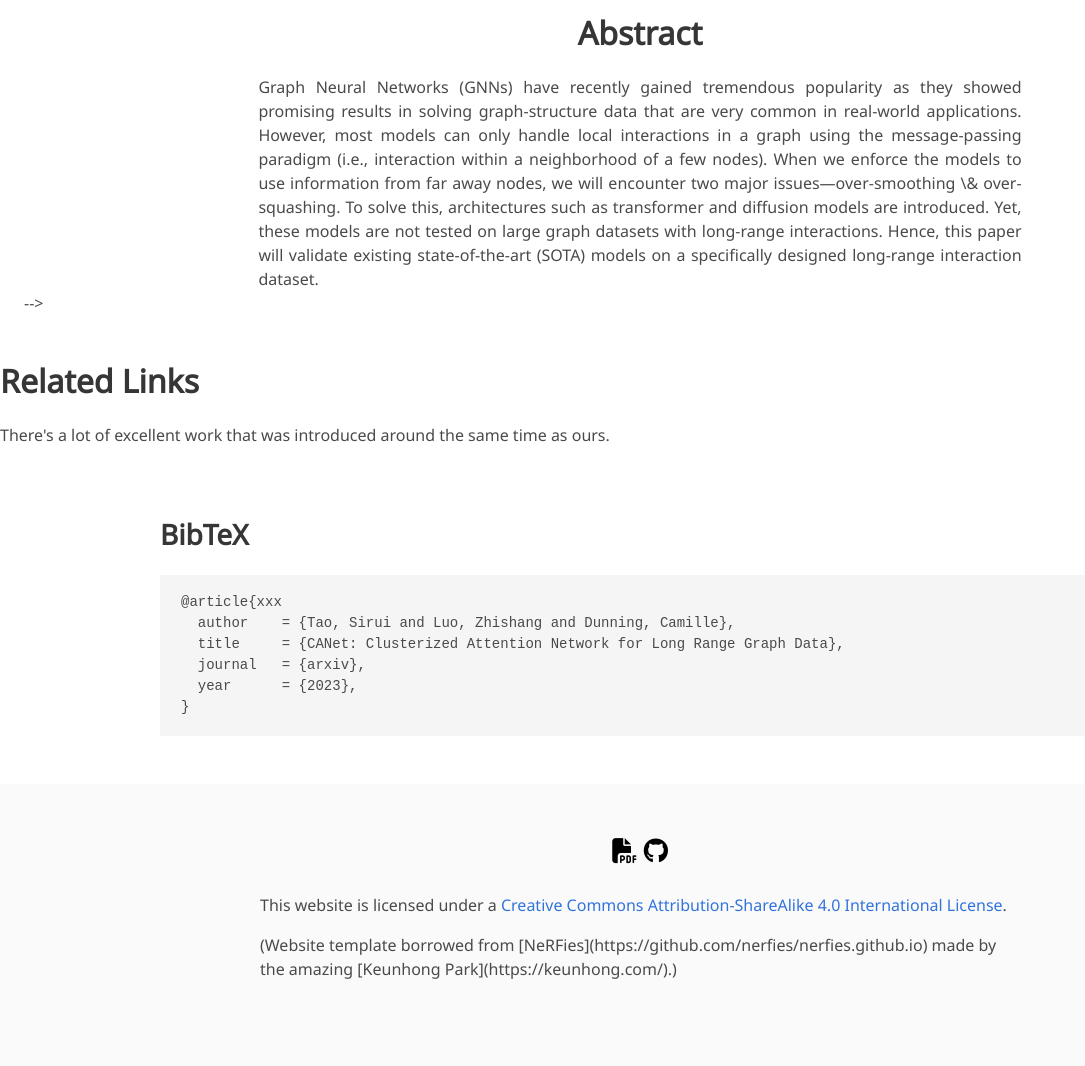
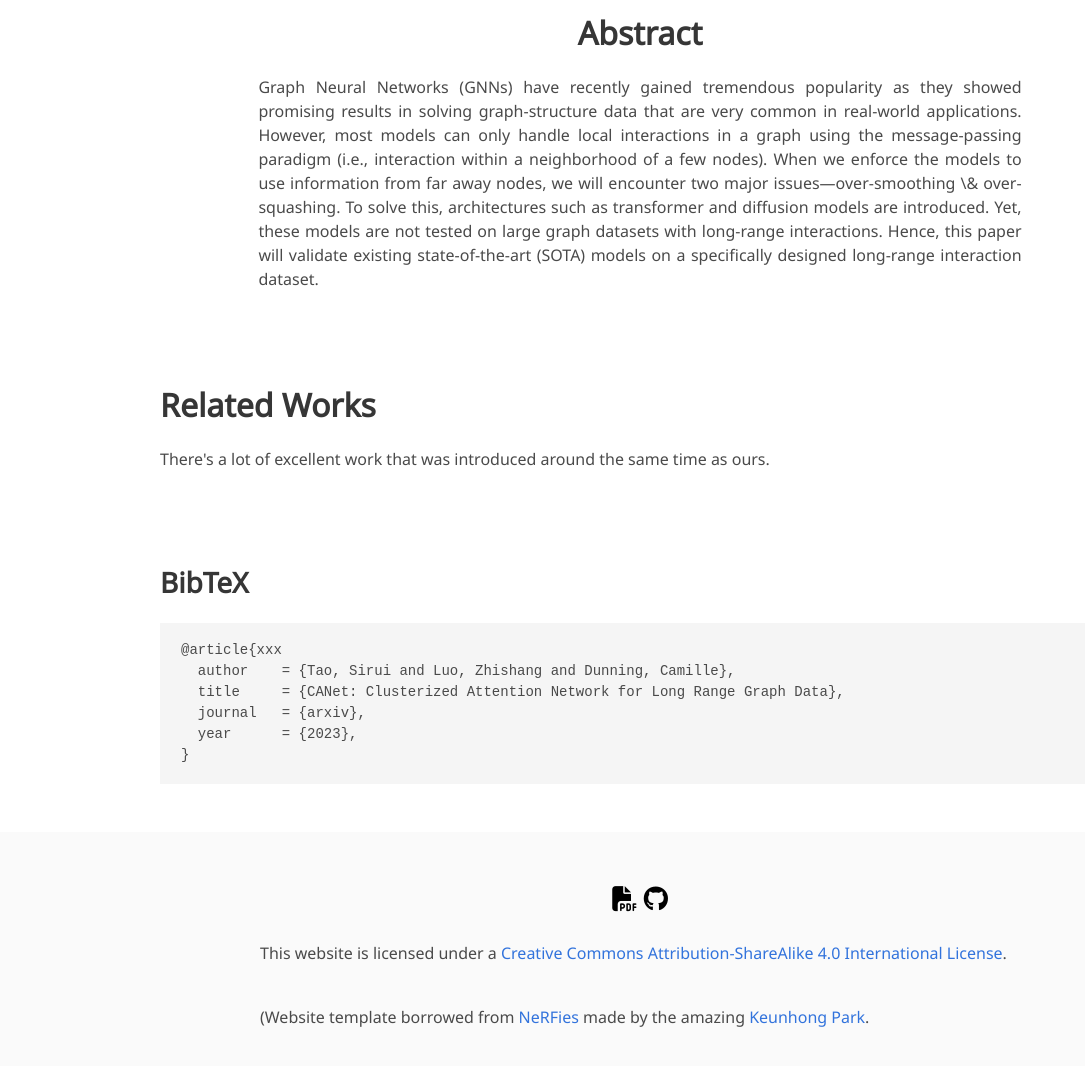
Before and after one commit to GraphHSCN/GraphHSCN.github.io, a plain HTML site: page index.html in a window 1280 px wide. Shown: the part 454-1520 px from the top of the page, without its empty margins (0-1085 px from the left). Drawn offline with nearby package versions, Linux system fonts and the light colour scheme; some icons are missing; a web font is replaced by a local one.

Commit message:
fix format

```diff
--- a/index.html
+++ b/index.html
@@ -286,28 +286,19 @@
     </div>
     <!--/ Abstract. -->
 
-    <!-- Paper video. -->
-    <!-- <div class="columns is-centered has-text-centered">
-      <div class="column is-four-fifths">
-        <h2 class="title is-3">Video</h2>
-        <div class="publication-video">
-          <iframe src="https://www.youtube.com/embed/MrKrnHhk8IA?rel=0&amp;showinfo=0"
-                  frameborder="0" allow="autoplay; encrypted-media" allowfullscreen></iframe>
-        </div>
-      </div>
-    </div>
-    <!--/ Paper video. -->
-  </div> -->
+
+  </div>
 </section>
 
 
 
 
-
+<section class="section">
+  <div class="container is-max-desktop">
     <!-- Concurrent Work. -->
     <div class="columns is-centered">
       <div class="column is-full-width">
-        <h2 class="title is-3">Related Links</h2>
+        <h2 class="title is-3">Related Works</h2>
 
         <div class="content has-text-justified">
           <p>
@@ -368,7 +359,8 @@
             Commons Attribution-ShareAlike 4.0 International License</a>.
           </p>
           <p>
-            (Website template borrowed from [NeRFies](https://github.com/nerfies/nerfies.github.io) made by the amazing [Keunhong Park](https://keunhong.com/).)
+          <br>
+            (Website template borrowed from <a href="https://github.com/nerfies/nerfies.github.io">NeRFies</a> made by the amazing <a href="https://keunhong.com/">Keunhong Park</a>.
         </div>
       </div>
     </div>
```
